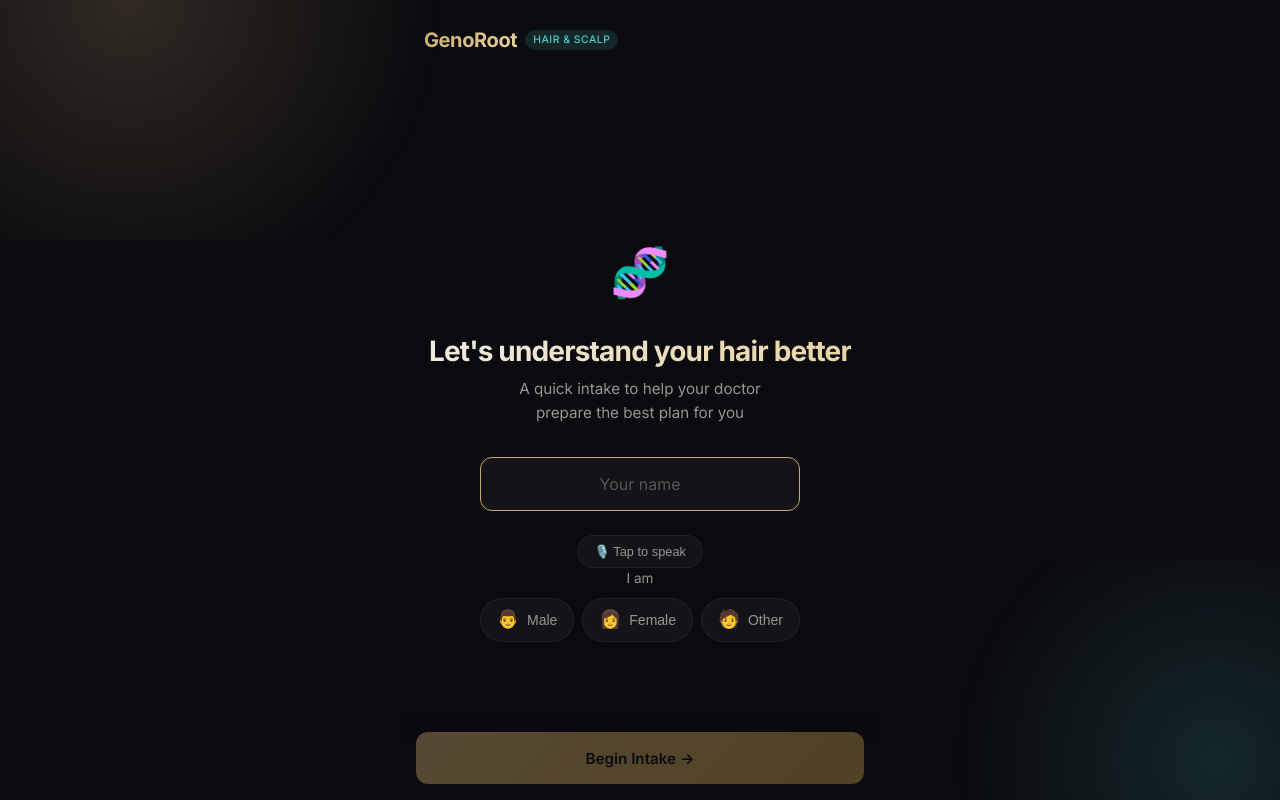
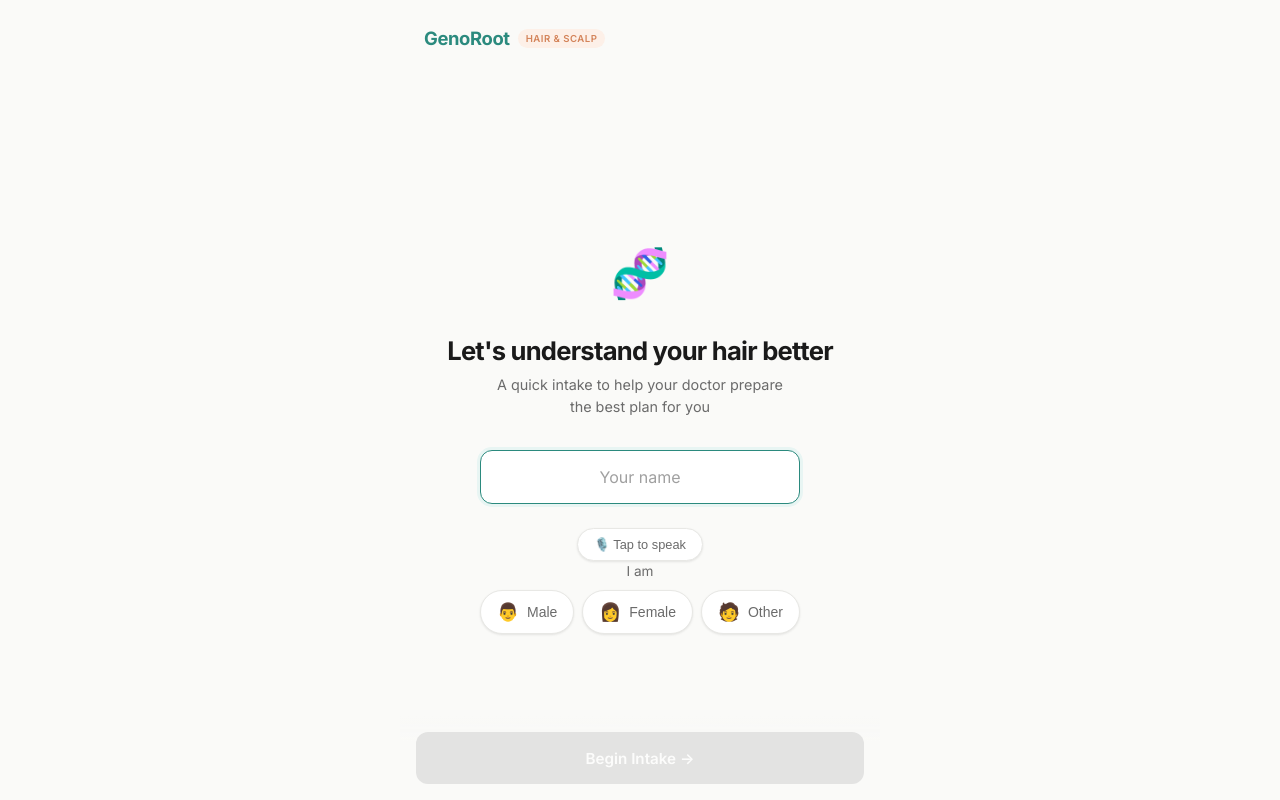
Before and after one commit to FARINATTAR/haiku, a React (Vite) app: page / in a window 1280 px wide. Built offline with nearby package versions, Linux system fonts and the light colour scheme.

Commit message:
style: redesign to clean light medical theme - remove dark gaming aesthetic

```diff
--- a/index.html
+++ b/index.html
@@ -5,7 +5,7 @@
     <link rel="icon" type="image/svg+xml" href="/favicon.svg" />
     <meta name="viewport" content="width=device-width, initial-scale=1.0, maximum-scale=1.0, user-scalable=no" />
     <meta name="description" content="GenoRoot Hair & Scalp — Smart patient intake form for hair loss consultation" />
-    <meta name="theme-color" content="#0a0a0f" />
+    <meta name="theme-color" content="#fafaf8" />
     <meta name="apple-mobile-web-app-capable" content="yes" />
     <meta name="apple-mobile-web-app-status-bar-style" content="black-translucent" />
     <title>GenoRoot Hair & Scalp · Intake</title>
--- a/src/index.css
+++ b/src/index.css
@@ -1,29 +1,29 @@
 @import url('https://fonts.googleapis.com/css2?family=Inter:wght@300;400;500;600;700&display=swap');
 
 :root {
-  /* Color palette - warm dark theme */
-  --bg-primary: #0a0a0f;
-  --bg-secondary: #12121a;
-  --bg-card: rgba(255, 255, 255, 0.04);
-  --bg-card-hover: rgba(255, 255, 255, 0.07);
-  --bg-card-active: rgba(200, 170, 110, 0.12);
+  /* Color palette - clean medical light theme */
+  --bg-primary: #fafaf8;
+  --bg-secondary: #ffffff;
+  --bg-card: #ffffff;
+  --bg-card-hover: #f5f5f2;
+  --bg-card-active: #eef6f5;
 
-  --text-primary: #f0ece4;
-  --text-secondary: #9a9590;
-  --text-muted: #5a5550;
+  --text-primary: #1a1a1a;
+  --text-secondary: #6b6b6b;
+  --text-muted: #a0a0a0;
 
-  --accent-gold: #c8aa6e;
-  --accent-gold-light: #e8d4a0;
-  --accent-gold-glow: rgba(200, 170, 110, 0.2);
-  --accent-teal: #4ecdc4;
-  --accent-teal-glow: rgba(78, 205, 196, 0.15);
+  --accent: #2b8a7e;
+  --accent-light: #e8f5f3;
+  --accent-dark: #1e6b62;
+  --accent-warm: #d4845a;
+  --accent-warm-light: #fdf0e8;
 
-  --border-subtle: rgba(255, 255, 255, 0.06);
-  --border-active: rgba(200, 170, 110, 0.3);
+  --border-subtle: #e8e8e5;
+  --border-active: #2b8a7e;
 
-  --success: #4ecdc4;
-  --error: #ff6b6b;
-  --warning: #ffd93d;
+  --success: #2b8a7e;
+  --error: #d94f4f;
+  --warning: #e09a3a;
 
   /* Spacing */
   --space-xs: 4px;
@@ -41,8 +41,8 @@
   --radius-full: 9999px;
 
   /* Shadows */
-  --shadow-card: 0 2px 8px rgba(0, 0, 0, 0.3);
-  --shadow-elevated: 0 8px 32px rgba(0, 0, 0, 0.4);
+  --shadow-card: 0 1px 3px rgba(0, 0, 0, 0.06), 0 1px 2px rgba(0, 0, 0, 0.04);
+  --shadow-elevated: 0 4px 16px rgba(0, 0, 0, 0.08);
 
   /* Transitions */
   --transition-fast: 150ms ease;
@@ -91,31 +91,7 @@ body {
   flex-direction: column;
   position: relative;
   padding: 0 var(--space-md);
-}
-
-/* Background gradient */
-.app-shell::before {
-  content: '';
-  position: fixed;
-  top: -30%;
-  left: -20%;
-  width: 60%;
-  height: 60%;
-  background: radial-gradient(circle, var(--accent-gold-glow) 0%, transparent 70%);
-  pointer-events: none;
-  z-index: 0;
-}
-
-.app-shell::after {
-  content: '';
-  position: fixed;
-  bottom: -20%;
-  right: -20%;
-  width: 50%;
-  height: 50%;
-  background: radial-gradient(circle, var(--accent-teal-glow) 0%, transparent 70%);
-  pointer-events: none;
-  z-index: 0;
+  background: var(--bg-primary);
 }
 
 /* Header */
@@ -129,24 +105,20 @@ body {
   display: flex;
   align-items: center;
   gap: var(--space-sm);
-  margin-bottom: var(--space-xs);
 }
 
 .header__logo {
-  font-size: 1.25rem;
+  font-size: 1.15rem;
   font-weight: 700;
-  background: linear-gradient(135deg, var(--accent-gold), var(--accent-gold-light));
-  -webkit-background-clip: text;
-  -webkit-text-fill-color: transparent;
-  background-clip: text;
+  color: var(--accent);
   letter-spacing: -0.02em;
 }
 
 .header__badge {
-  font-size: 0.65rem;
-  font-weight: 500;
-  color: var(--accent-teal);
-  background: var(--accent-teal-glow);
+  font-size: 0.6rem;
+  font-weight: 600;
+  color: var(--accent-warm);
+  background: var(--accent-warm-light);
   padding: 2px 8px;
   border-radius: var(--radius-full);
   text-transform: uppercase;
@@ -158,8 +130,6 @@ body {
   display: flex;
   gap: 4px;
   padding: var(--space-sm) 0 var(--space-lg);
-  position: relative;
-  z-index: 1;
 }
 
 .progress__segment {
@@ -168,36 +138,35 @@ body {
   border-radius: var(--radius-full);
   background: var(--border-subtle);
   transition: background var(--transition-normal);
-  overflow: hidden;
 }
 
 .progress__segment--active {
-  background: var(--accent-gold);
+  background: var(--accent);
 }
 
 .progress__segment--completed {
-  background: var(--accent-teal);
+  background: var(--accent);
+  opacity: 0.5;
 }
 
 /* Section header */
 .section-header {
   margin-bottom: var(--space-xl);
-  position: relative;
-  z-index: 1;
 }
 
 .section-header__step {
-  font-size: 0.75rem;
-  font-weight: 500;
-  color: var(--accent-gold);
+  font-size: 0.7rem;
+  font-weight: 600;
+  color: var(--accent);
   text-transform: uppercase;
   letter-spacing: 0.1em;
   margin-bottom: var(--space-xs);
 }
 
 .section-header__title {
-  font-size: 1.5rem;
+  font-size: 1.4rem;
   font-weight: 600;
+  color: var(--text-primary);
   letter-spacing: -0.02em;
   line-height: 1.3;
 }
@@ -205,12 +174,10 @@ body {
 /* Question block */
 .question {
   margin-bottom: var(--space-xl);
-  position: relative;
-  z-index: 1;
 }
 
 .question__label {
-  font-size: 1rem;
+  font-size: 0.95rem;
   font-weight: 500;
   color: var(--text-primary);
   margin-bottom: var(--space-xs);
@@ -218,9 +185,29 @@ body {
 }
 
 .question__subtitle {
-  font-size: 0.8rem;
+  font-size: 0.78rem;
   color: var(--text-secondary);
   margin-bottom: var(--space-md);
+}
+
+/* Helper text (patient-friendly explanations) */
+.question__helper {
+  display: flex;
+  align-items: flex-start;
+  gap: 6px;
+  background: #f8f6f0;
+  border-radius: var(--radius-sm);
+  padding: 8px 12px;
+  margin-bottom: var(--space-md);
+  font-size: 0.75rem;
+  color: var(--text-secondary);
+  line-height: 1.4;
+}
+
+.question__helper-icon {
+  font-size: 0.85rem;
+  flex-shrink: 0;
+  margin-top: 1px;
 }
 
 /* Chip/pill select buttons */
@@ -234,7 +221,7 @@ body {
   display: inline-flex;
   align-items: center;
   gap: var(--space-sm);
-  padding: var(--space-sm) var(--space-md);
+  padding: 10px var(--space-md);
   background: var(--bg-card);
   border: 1.5px solid var(--border-subtle);
   border-radius: var(--radius-full);
@@ -246,12 +233,12 @@ body {
   user-select: none;
   -webkit-tap-highlight-color: transparent;
   min-height: 44px;
+  box-shadow: var(--shadow-card);
 }
 
 .chip:hover {
   background: var(--bg-card-hover);
-  border-color: var(--border-active);
-  color: var(--text-primary);
+  border-color: var(--text-muted);
 }
 
 .chip:active {
@@ -259,9 +246,10 @@ body {
 }
 
 .chip--selected {
-  background: var(--bg-card-active);
-  border-color: var(--accent-gold);
-  color: var(--accent-gold-light);
+  background: var(--accent-light);
+  border-color: var(--accent);
+  color: var(--accent-dark);
+  font-weight: 500;
 }
 
 .chip__icon {
@@ -282,48 +270,25 @@ body {
 }
 
 .chip--selected .chip__check {
-  background: var(--accent-gold);
-  border-color: var(--accent-gold);
+  background: var(--accent);
+  border-color: var(--accent);
+  color: white;
 }
 
 /* Toggle switch */
-.toggle-row {
-  display: flex;
-  align-items: center;
-  justify-content: space-between;
-  padding: var(--space-md);
-  background: var(--bg-card);
-  border: 1px solid var(--border-subtle);
-  border-radius: var(--radius-md);
-  min-height: 56px;
-  cursor: pointer;
-  transition: all var(--transition-fast);
-  -webkit-tap-highlight-color: transparent;
-}
-
-.toggle-row:hover {
-  background: var(--bg-card-hover);
-}
-
-.toggle-row__label {
-  font-size: 0.9rem;
-  color: var(--text-primary);
-  font-weight: 400;
-}
-
 .toggle {
   position: relative;
   width: 48px;
   height: 28px;
   border-radius: var(--radius-full);
-  background: var(--text-muted);
+  background: #d4d4d4;
   cursor: pointer;
   transition: background var(--transition-fast);
   flex-shrink: 0;
 }
 
 .toggle--on {
-  background: var(--accent-gold);
+  background: var(--accent);
 }
 
 .toggle__knob {
@@ -335,14 +300,14 @@ body {
   border-radius: 50%;
   background: white;
   transition: transform var(--transition-spring);
-  box-shadow: 0 1px 3px rgba(0, 0, 0, 0.3);
+  box-shadow: 0 1px 3px rgba(0, 0, 0, 0.15);
 }
 
 .toggle--on .toggle__knob {
   transform: translateX(20px);
 }
 
-/* Three-state toggle (Yes / No / Unanswered) */
+/* Yes/No toggle buttons */
 .yesno-group {
   display: flex;
   gap: var(--space-sm);
@@ -364,6 +329,7 @@ body {
   align-items: center;
   justify-content: center;
   -webkit-tap-highlight-color: transparent;
+  box-shadow: var(--shadow-card);
 }
 
 .yesno-btn:active {
@@ -371,13 +337,13 @@ body {
 }
 
 .yesno-btn--yes.yesno-btn--selected {
-  background: rgba(78, 205, 196, 0.12);
-  border-color: var(--accent-teal);
-  color: var(--accent-teal);
+  background: var(--accent-light);
+  border-color: var(--accent);
+  color: var(--accent-dark);
 }
 
 .yesno-btn--no.yesno-btn--selected {
-  background: rgba(255, 107, 107, 0.1);
+  background: #fdf0f0;
   border-color: var(--error);
   color: var(--error);
 }
@@ -386,30 +352,31 @@ body {
 .number-input {
   display: flex;
   align-items: center;
-  gap: var(--space-md);
+  gap: var(--space-lg);
   justify-content: center;
 }
 
 .number-input__btn {
-  width: 48px;
-  height: 48px;
+  width: 52px;
+  height: 52px;
   border-radius: 50%;
   border: 1.5px solid var(--border-subtle);
   background: var(--bg-card);
   color: var(--text-primary);
-  font-size: 1.25rem;
-  font-weight: 500;
+  font-size: 1.4rem;
+  font-weight: 400;
   cursor: pointer;
   display: flex;
   align-items: center;
   justify-content: center;
   transition: all var(--transition-fast);
   -webkit-tap-highlight-color: transparent;
+  box-shadow: var(--shadow-card);
 }
 
 .number-input__btn:hover {
   background: var(--bg-card-hover);
-  border-color: var(--border-active);
+  border-color: var(--accent);
 }
 
 .number-input__btn:active {
@@ -421,7 +388,7 @@ body {
   text-align: center;
   font-size: 2.5rem;
   font-weight: 600;
-  color: var(--accent-gold-light);
+  color: var(--text-primary);
   background: transparent;
   border: none;
   outline: none;
@@ -447,10 +414,12 @@ body {
   margin-bottom: var(--space-sm);
   overflow: hidden;
   transition: border-color var(--transition-fast);
+  box-shadow: var(--shadow-card);
 }
 
 .expand-card--active {
-  border-color: var(--border-active);
+  border-color: var(--accent);
+  background: var(--accent-light);
 }
 
 .expand-card__header {
@@ -473,19 +442,6 @@ body {
   padding: 0 var(--space-md) var(--space-md);
 }
 
-.expand-card__row {
-  display: flex;
-  align-items: center;
-  justify-content: space-between;
-  padding: var(--space-sm) 0;
-  border-top: 1px solid var(--border-subtle);
-}
-
-.expand-card__row-label {
-  font-size: 0.8rem;
-  color: var(--text-secondary);
-}
-
 /* Text input */
 .text-input {
   width: 100%;
@@ -500,10 +456,12 @@ body {
   transition: border-color var(--transition-fast);
   resize: vertical;
   min-height: 80px;
+  box-shadow: var(--shadow-card);
 }
 
 .text-input:focus {
-  border-color: var(--accent-gold);
+  border-color: var(--accent);
+  box-shadow: 0 0 0 3px var(--accent-light);
 }
 
 .text-input::placeholder {
@@ -525,21 +483,24 @@ body {
   transition: all var(--transition-fast);
   margin-top: var(--space-sm);
   -webkit-tap-highlight-color: transparent;
+  box-shadow: var(--shadow-card);
 }
 
 .voice-btn:hover {
-  border-color: var(--border-active);
+  border-color: var(--accent);
+  color: var(--accent);
 }
 
 .voice-btn--recording {
   border-color: var(--error);
   color: var(--error);
+  background: #fdf0f0;
   animation: pulse-border 1.5s ease infinite;
 }
 
 @keyframes pulse-border {
-  0%, 100% { box-shadow: 0 0 0 0 rgba(255, 107, 107, 0.3); }
-  50% { box-shadow: 0 0 0 6px rgba(255, 107, 107, 0); }
+  0%, 100% { box-shadow: 0 0 0 0 rgba(217, 79, 79, 0.2); }
+  50% { box-shadow: 0 0 0 6px rgba(217, 79, 79, 0); }
 }
 
 /* Navigation buttons */
@@ -578,12 +539,19 @@ body {
 }
 
 .btn--primary {
-  background: linear-gradient(135deg, var(--accent-gold), #b8963e);
-  color: #0a0a0f;
+  background: var(--accent);
+  color: white;
+  box-shadow: 0 2px 8px rgba(43, 138, 126, 0.25);
 }
 
 .btn--primary:hover {
-  filter: brightness(1.1);
+  background: var(--accent-dark);
+}
+
+.btn--primary:disabled {
+  background: #c0c0c0;
+  box-shadow: none;
+  cursor: not-allowed;
 }
 
 .btn--secondary {
@@ -606,8 +574,6 @@ body {
   align-items: center;
   text-align: center;
   padding: var(--space-2xl) 0;
-  position: relative;
-  z-index: 1;
 }
 
 .welcome__icon {
@@ -616,22 +582,20 @@ body {
 }
 
 .welcome__title {
-  font-size: 1.75rem;
+  font-size: 1.6rem;
   font-weight: 700;
+  color: var(--text-primary);
   letter-spacing: -0.03em;
   line-height: 1.2;
   margin-bottom: var(--space-sm);
-  background: linear-gradient(135deg, var(--text-primary), var(--accent-gold-light));
-  -webkit-background-clip: text;
-  -webkit-text-fill-color: transparent;
-  background-clip: text;
 }
 
 .welcome__subtitle {
-  font-size: 0.95rem;
+  font-size: 0.9rem;
   color: var(--text-secondary);
   margin-bottom: var(--space-xl);
   max-width: 300px;
+  line-height: 1.5;
 }
 
 .welcome__input {
@@ -646,12 +610,14 @@ body {
   font-family: inherit;
   text-align: center;
   outline: none;
-  transition: border-color var(--transition-fast);
+  transition: border-color var(--transition-fast), box-shadow var(--transition-fast);
   margin-bottom: var(--space-md);
+  box-shadow: var(--shadow-card);
 }
 
 .welcome__input:focus {
-  border-color: var(--accent-gold);
+  border-color: var(--accent);
+  box-shadow: 0 0 0 3px var(--accent-light);
 }
 
 .welcome__input::placeholder {
@@ -675,9 +641,9 @@ body {
 }
 
 .review__section-title {
-  font-size: 0.75rem;
+  font-size: 0.7rem;
   font-weight: 600;
-  color: var(--accent-gold);
+  color: var(--accent);
   text-transform: uppercase;
   letter-spacing: 0.1em;
   margin-bottom: var(--space-md);
@@ -704,11 +670,13 @@ body {
   color: var(--text-primary);
   text-align: right;
   word-break: break-word;
+  font-weight: 500;
 }
 
 .review__value--empty {
   color: var(--text-muted);
   font-style: italic;
+  font-weight: 400;
 }
 
 .review__json-toggle {
@@ -717,13 +685,13 @@ body {
 }
 
 .review__json {
-  background: var(--bg-secondary);
+  background: #f5f5f2;
   border: 1px solid var(--border-subtle);
   border-radius: var(--radius-md);
   padding: var(--space-md);
-  font-family: 'SF Mono', 'Fira Code', monospace;
+  font-family: 'SF Mono', 'Fira Code', 'Courier New', monospace;
   font-size: 0.7rem;
-  color: var(--accent-teal);
+  color: var(--accent-dark);
   overflow-x: auto;
   white-space: pre-wrap;
   word-break: break-all;
@@ -731,13 +699,14 @@ body {
   overflow-y: auto;
 }
 
-/* Consent checkbox special */
+/* Consent card */
 .consent-card {
   background: var(--bg-card);
   border: 1.5px solid var(--border-subtle);
   border-radius: var(--radius-lg);
   padding: var(--space-lg);
   text-align: center;
+  box-shadow: var(--shadow-card);
 }
 
 .consent-card__text {
@@ -763,8 +732,9 @@ body {
 }
 
 .consent-card__check--agreed {
-  border-color: var(--accent-teal);
-  background: rgba(78, 205, 196, 0.12);
+  border-color: var(--accent);
+  background: var(--accent-light);
+  color: var(--accent);
 }
 
 .consent-card__status {
@@ -772,23 +742,36 @@ body {
   font-weight: 500;
 }
 
-/* Scrollable content area */
+/* Form content area */
 .form-content {
   flex: 1;
   overflow-y: auto;
   position: relative;
-  z-index: 1;
   padding-bottom: var(--space-lg);
 }
 
-/* Smooth scroll container */
+/* Time estimate badge */
+.time-badge {
+  display: inline-flex;
+  align-items: center;
+  gap: 4px;
+  font-size: 0.7rem;
+  color: var(--text-muted);
+  background: var(--bg-card);
+  border: 1px solid var(--border-subtle);
+  border-radius: var(--radius-full);
+  padding: 4px 10px;
+  margin-left: auto;
+}
+
+/* Smooth scroll */
 @media (prefers-reduced-motion: no-preference) {
   html {
     scroll-behavior: smooth;
   }
 }
 
-/* Mobile-first - already mobile by default */
+/* Desktop */
 @media (min-width: 640px) {
   .app-shell {
     padding: 0 var(--space-lg);
```
